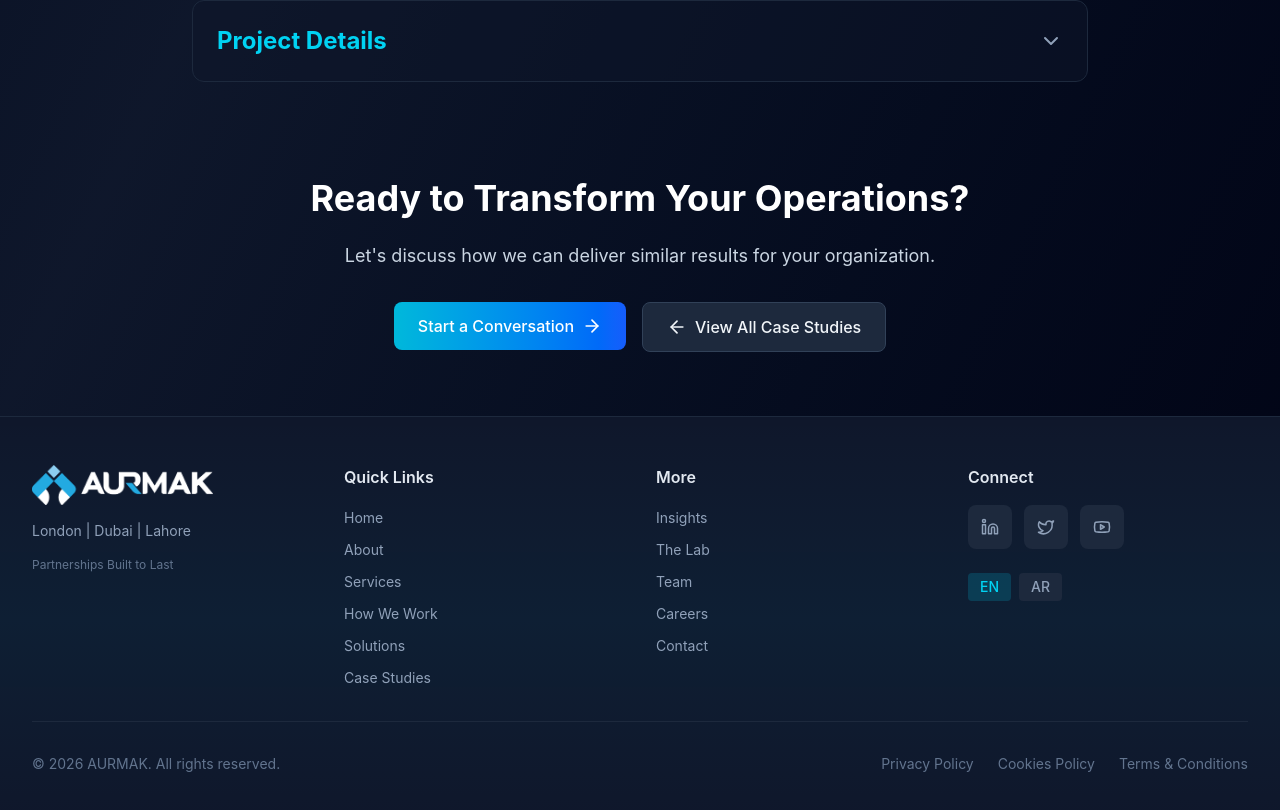
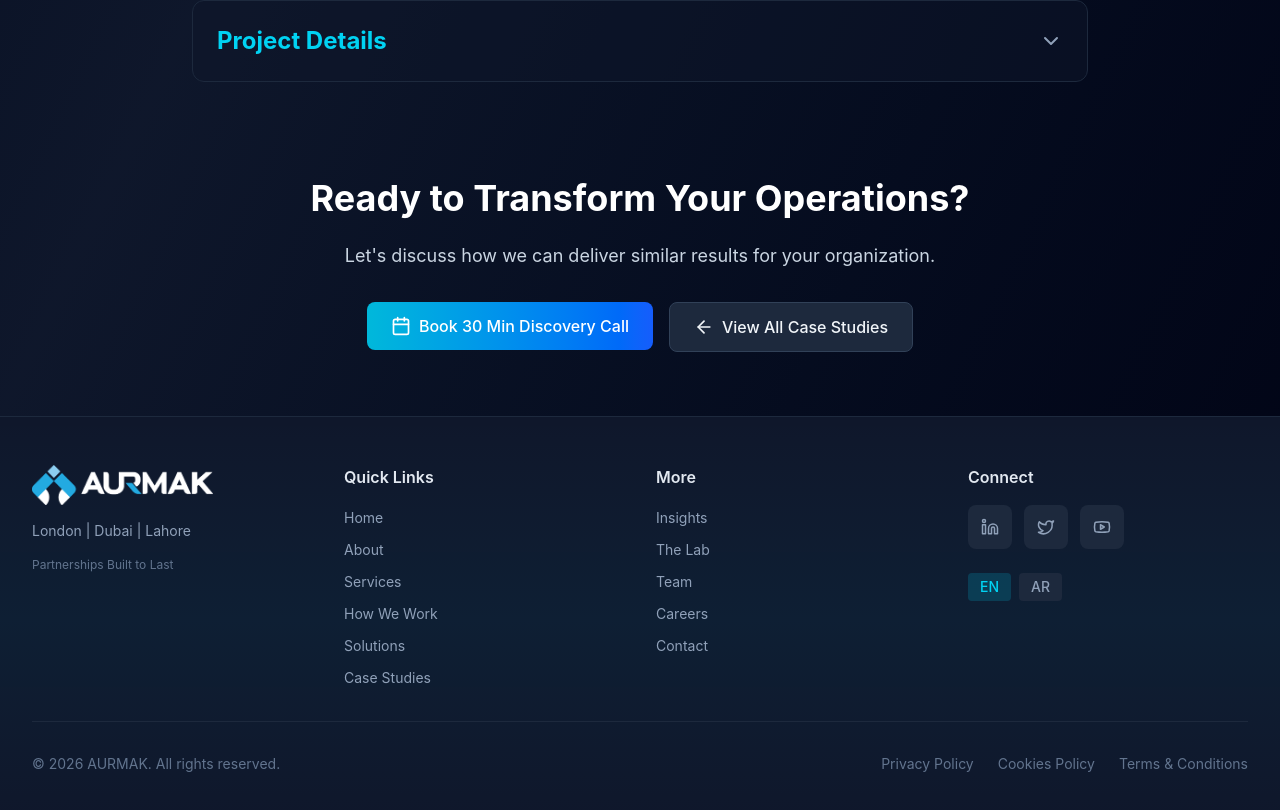
Before and after one commit to ahsan-aurmak/website, a React (Vite) app: page /case-study-dubai-trade in a window 1280 px wide. Shown: the part 2340-3150 px from the top of the page. Built offline with nearby package versions, Linux system fonts and the light colour scheme.

Commit message:
feat(case-study): change CTA to 'Book 30 Min Discovery Call' with Calendly anchor link

```diff
--- a/src/app/pages/CaseStudyDetail.tsx
+++ b/src/app/pages/CaseStudyDetail.tsx
@@ -3,7 +3,7 @@ import { Hero } from "../components/hero";
 import { Button } from "../components/button";
 import { Card, GlassCard } from "../components/card";
 import { motion } from "motion/react";
-import { ArrowLeft, ArrowRight, CheckCircle2, ChevronDown, ChevronUp } from "lucide-react";
+import { ArrowLeft, Calendar, CheckCircle2, ChevronDown, ChevronUp } from "lucide-react";
 import { ImageWithFallback } from "../components/figma/ImageWithFallback";
 import { useState } from "react";
 import { X } from "lucide-react";
@@ -918,10 +918,10 @@ export default function CaseStudyDetail() {
               Let's discuss how we can deliver similar results for your organization.
             </p>
             <div className="flex flex-wrap gap-4 justify-center">
-              <Link to="/contact">
+              <Link to="/contact#book-call">
                 <Button variant="primary" size="large">
-                  Start a Conversation
-                  <ArrowRight className="w-5 h-5 ml-2" />
+                  <Calendar className="w-5 h-5 mr-2" />
+                  Book 30 Min Discovery Call
                 </Button>
               </Link>
               <Link to="/case-studies">
--- a/src/app/pages/Contact.tsx
+++ b/src/app/pages/Contact.tsx
@@ -98,7 +98,7 @@ export default function Contact() {
       </section>
 
       {/* Calendly Booking */}
-      <section className="py-16 relative">
+      <section id="book-call" className="py-16 relative">
         <div className="container mx-auto px-4 lg:px-8">
           <motion.div
             initial={{ opacity: 0, y: 20 }}
```
